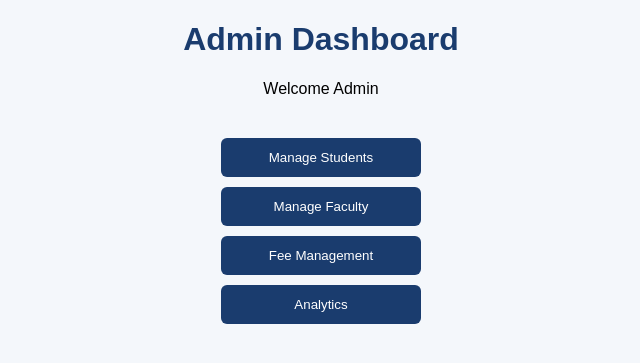
After one commit to Deepanshuguptagpt/Student-Faculty-management, a Django app: page /dashboard/admin/ in a window 1280 px wide. The commit adds this page. Shown: the top 363 px of the page, without its empty margins (319-959 px from the left). Run offline with Django 5.2, Linux system fonts and the light colour scheme.

Commit message:
Added Dashboards after login

```diff
--- a/authentication/urls.py
+++ b/authentication/urls.py
@@ -8,5 +8,8 @@ path('',views.landing),
 path('login-options/',views.login_options),
 
 path('login/<str:role>/',views.login_view),
+path('dashboard/student/',views.student_dashboard),
+path('dashboard/faculty/',views.faculty_dashboard),
+path('dashboard/admin/',views.admin_dashboard),
 
 ]
--- a/authentication/views.py
+++ b/authentication/views.py
@@ -1,4 +1,4 @@
-from django.shortcuts import render
+from django.shortcuts import render, redirect
 
 def landing(request):
     return render(request,'authentication/landing.html')
@@ -8,10 +8,33 @@ def login_options(request):
     return render(request,'authentication/login_choice.html')
 
 
-def login_view(request,role):
+def login_view(request, role):
 
-    context = {
-        "role":role.capitalize()
-    }
+    if request.method == "POST":
 
-    return render(request,'authentication/login.html',context)
+        email = request.POST.get("email")
+        password = request.POST.get("password")
+
+        if password == "ADMIN":
+
+            if role == "student":
+                return redirect("/dashboard/student/")
+
+            elif role == "faculty":
+                return redirect("/dashboard/faculty/")
+
+            elif role == "admin":
+                return redirect("/dashboard/admin/")
+
+    return render(request,'authentication/login.html',{"role":role})
+
+def student_dashboard(request):
+    return render(request,'dashboards/student_dashboard.html')
+
+
+def faculty_dashboard(request):
+    return render(request,'dashboards/faculty_dashboard.html')
+
+
+def admin_dashboard(request):
+    return render(request,'dashboards/admin_dashboard.html')
--- a/static/css/style.css
+++ b/static/css/style.css
@@ -39,3 +39,12 @@ width:90%;
 padding:10px;
 margin:10px;
 }
+.dashboard{
+margin-top:40px;
+}
+
+.dashboard button{
+display:block;
+margin:10px auto;
+width:200px;
+}
--- /dev/null
+++ b/templates/dashboards/admin_dashboard.html
@@ -0,0 +1,24 @@
+<!DOCTYPE html>
+<html>
+<head>
+<title>Admin Dashboard</title>
+<link rel="stylesheet" href="/static/css/style.css">
+</head>
+
+<body>
+
+<h1>Admin Dashboard</h1>
+
+<p>Welcome Admin</p>
+
+<div class="dashboard">
+
+<button>Manage Students</button>
+<button>Manage Faculty</button>
+<button>Fee Management</button>
+<button>Analytics</button>
+
+</div>
+
+</body>
+</html>
```
Also changed, not shown: templates/dashboards/faculty_dashboard.html (added, +23 -0 lines), templates/dashboards/student_dashboard.html (added, +24 -0 lines).
